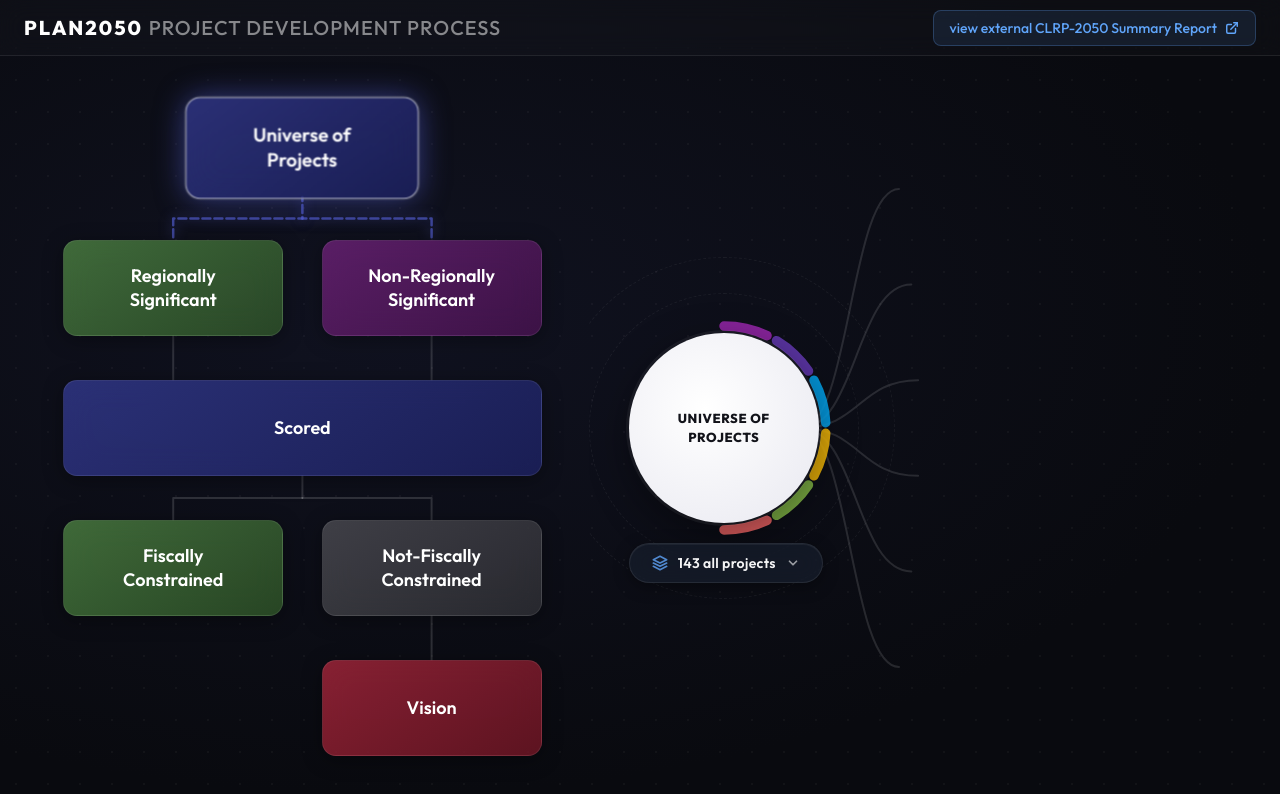
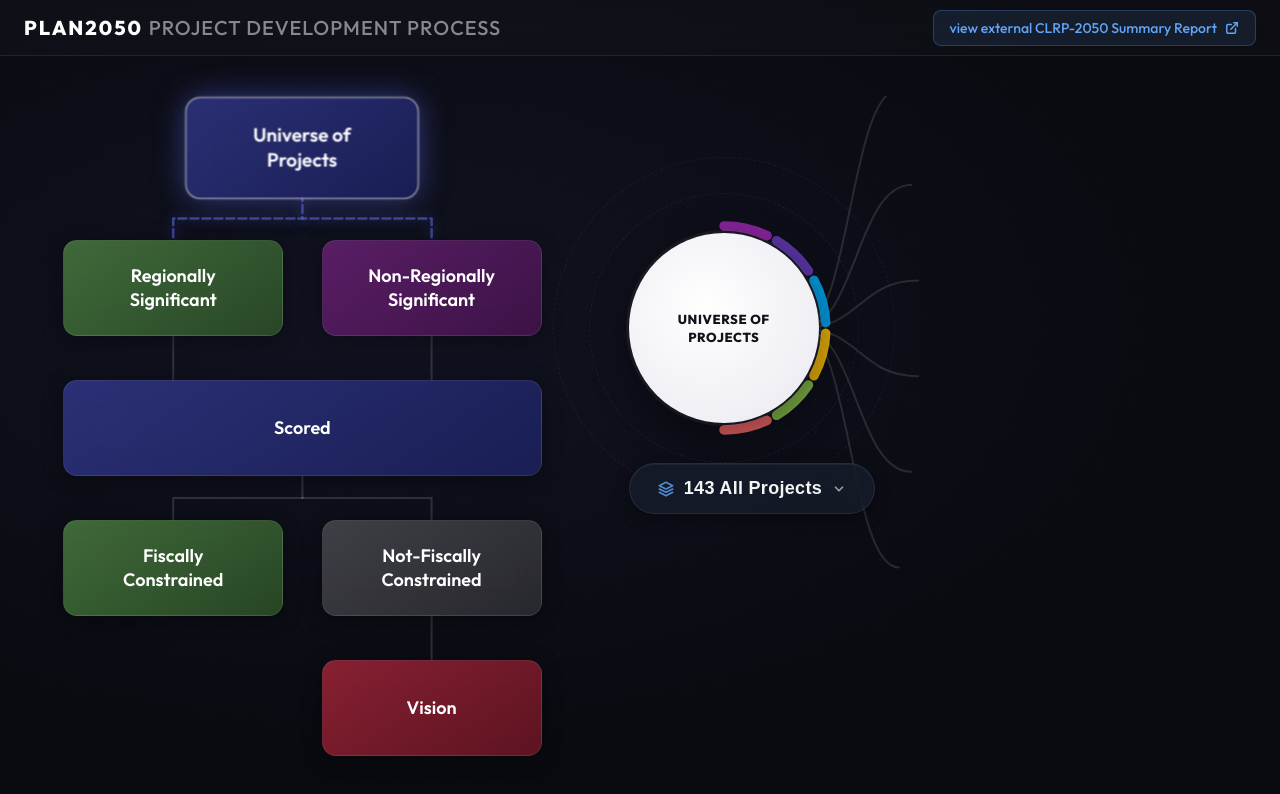
Before and after one commit to elishaadamu/app-plan2050, a React (Vite) app: page / in a window 1280 px wide. Both pictures are taken after a click on the button "Universe of Projects". Shown: the top 794 px of the page. Built offline with nearby package versions, Linux system fonts and the light colour scheme.

Commit message:
refactor: adjust layout alignment to 35% vertical offset and update typography and table styles for improved readability

```diff
--- a/src/App.css
+++ b/src/App.css
@@ -266,7 +266,7 @@
   justify-content: center;
   position: relative;
   z-index: 1;
-  overflow: hidden;
+  overflow: visible;
   padding: 40px 40px 40px 20px;
 }
 
@@ -283,7 +283,7 @@
 .hub-circle {
   position: absolute;
   left: 20px;
-  top: 50%;
+  top: 35%;
   transform: translateY(-50%);
   width: 190px;
   height: 190px;
@@ -314,7 +314,7 @@
 .hub-arcs {
   position: absolute;
   left: 6px;
-  top: 50%;
+  top: 35%;
   transform: translateY(-50%);
   width: 218px;
   height: 218px;
@@ -324,7 +324,7 @@
 /* Orbital rings */
 .orbital-ring {
   position: absolute;
-  top: 50%;
+  top: 35%;
   border-radius: 50%;
   border: 1px dashed rgba(255,255,255,0.06);
   transform: translateY(-50%);
@@ -669,7 +669,7 @@
   align-items: flex-start;
   position: absolute;
   left: 20px; /* Align with hub-circle left edge */
-  top: calc(50% + 115px);
+  top: calc(35% + 115px);
   z-index: 15;
 }
 
@@ -682,9 +682,8 @@
   -webkit-backdrop-filter: blur(12px);
   border: 1px solid rgba(255, 255, 255, 0.08);
   color: var(--text-main);
-  padding: 10px 22px;
-  font-family: 'Outfit', sans-serif;
-  font-size: 14px;
+  padding: 14px 28px;
+  font-size: 18px;
   font-weight: 600;
   border-radius: 30px;
   cursor: pointer;
@@ -692,6 +691,7 @@
   box-shadow: 0 4px 16px rgba(0, 0, 0, 0.35), inset 0 1px 0 rgba(255, 255, 255, 0.05);
   white-space: nowrap;
   outline: none;
+  margin-top: 20px;
 }
 
 .project-stats-btn:hover {
@@ -783,16 +783,16 @@
   color: var(--text-muted);
   font-weight: 700;
   text-transform: uppercase;
-  font-size: 10px;
+  font-size: 14px;
   letter-spacing: 1px;
-  padding: 8px 12px;
+  padding: 14px 20px;
   text-align: left;
   border-bottom: 1px solid rgba(255, 255, 255, 0.06);
 }
 
 .project-stats-table td {
-  padding: 8px 12px;
-  font-size: 13px;
+  padding: 14px 20px;
+  font-size: 17px;
   color: var(--text-main);
   border-bottom: 1px solid rgba(255, 255, 255, 0.04);
   vertical-align: middle;
@@ -837,7 +837,7 @@
 .mode-cost,
 .mode-revenue {
   font-family: 'Outfit', sans-serif;
-  font-size: 13px;
+  font-size: 17px;
   color: var(--text-muted);
 }
 
@@ -852,7 +852,7 @@
 }
 
 .mode-row-total td {
-  border-top: 1px dashed rgba(255, 255, 255, 0.08);
+  border-top: 2px solid rgba(255, 255, 255, 0.5) !important;
   border-bottom: none;
   font-weight: 700;
 }
@@ -860,13 +860,13 @@
 .mode-total-label {
   color: var(--text-muted);
   text-transform: uppercase;
-  font-size: 11px;
+  font-size: 15px;
   letter-spacing: 0.5px;
 }
 
 .count-total {
   color: #fff;
-  font-size: 14px;
+  font-size: 19px;
 }
 
 /* Mobile Overrides */
--- a/src/App.jsx
+++ b/src/App.jsx
@@ -109,10 +109,10 @@ function DetailsInfographic({ data }) {
   // Calculate item positions (vertical fan with subtle crescent)
   const getPositions = () => {
     const positions = [];
-    const centerY = 50;
+    const centerY = 35;
 
     if (count === 1) {
-      positions.push({ dotX: 300, y: 50 });
+      positions.push({ dotX: 300, y: 35 });
     } else {
       const spreadY = Math.min(72, (count - 1) * 16);
       const startY = centerY - spreadY / 2;
@@ -136,7 +136,7 @@ function DetailsInfographic({ data }) {
   // Build individual cubic-bezier branch curves from hub to each dot
   const buildBranches = (containerW, containerH) => {
     const startX = hubEdgeX;
-    const startY = containerH / 2;
+    const startY = containerH * 0.35;
     return positions.map(pos => {
       const dotX = pos.dotX;
       const dotY = (pos.y / 100) * containerH;
@@ -217,7 +217,7 @@ function DetailsInfographic({ data }) {
             <svg width="16" height="16" viewBox="0 0 24 24" fill="none" stroke="currentColor" strokeWidth="2.5" strokeLinecap="round" strokeLinejoin="round" className="stats-btn-icon">
               <path d="M12 2L2 7l10 5 10-5-10-5zM2 17l10 5 10-5M2 12l10 5 10-5"/>
             </svg>
-            <span className="stats-btn-text">143 all projects</span>
+            <span className="stats-btn-text">143 All Projects</span>
             <svg width="14" height="14" viewBox="0 0 24 24" fill="none" stroke="currentColor" strokeWidth="3" strokeLinecap="round" strokeLinejoin="round" className={`stats-btn-chevron ${showStatsTable ? 'open' : ''}`}>
               <polyline points="6 9 12 15 18 9"></polyline>
             </svg>
@@ -266,7 +266,7 @@ function DetailsInfographic({ data }) {
             <svg width="16" height="16" viewBox="0 0 24 24" fill="none" stroke="currentColor" strokeWidth="2.5" strokeLinecap="round" strokeLinejoin="round" className="stats-btn-icon">
               <path d="M12 2L2 7l10 5 10-5-10-5zM2 17l10 5 10-5M2 12l10 5 10-5"/>
             </svg>
-            <span className="stats-btn-text">68 fc</span>
+            <span className="stats-btn-text">68 FC</span>
             <svg width="14" height="14" viewBox="0 0 24 24" fill="none" stroke="currentColor" strokeWidth="3" strokeLinecap="round" strokeLinejoin="round" className={`stats-btn-chevron ${showStatsTable ? 'open' : ''}`}>
               <polyline points="6 9 12 15 18 9"></polyline>
             </svg>
```
